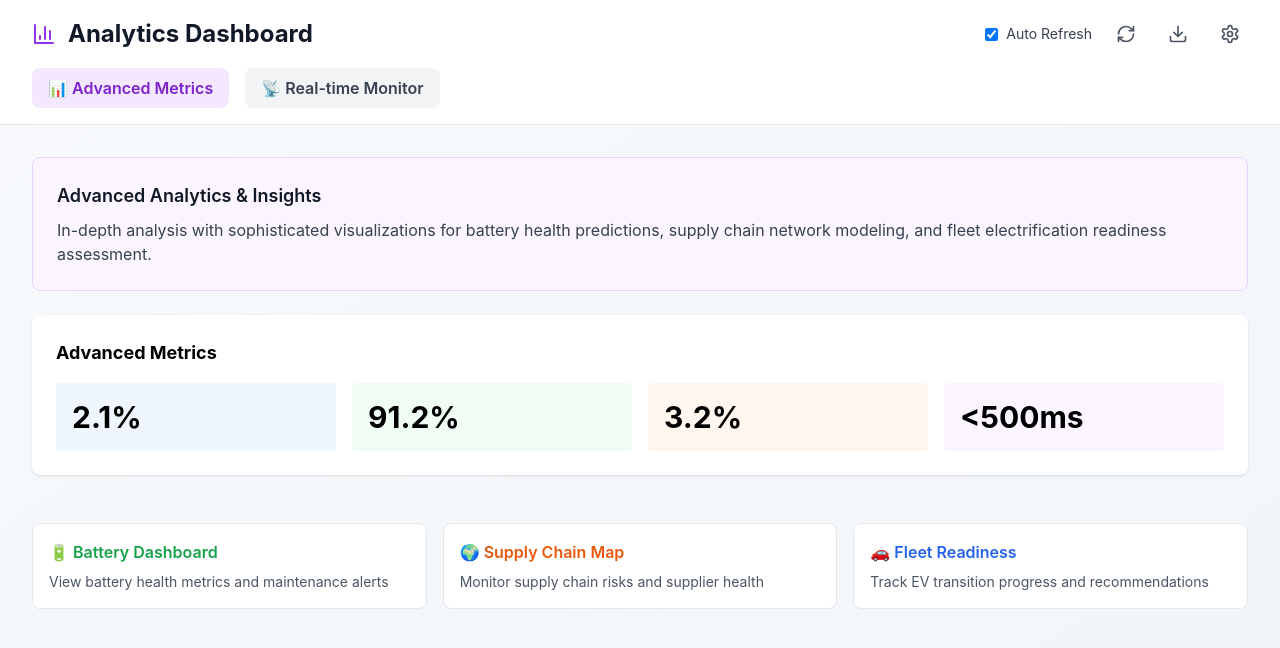
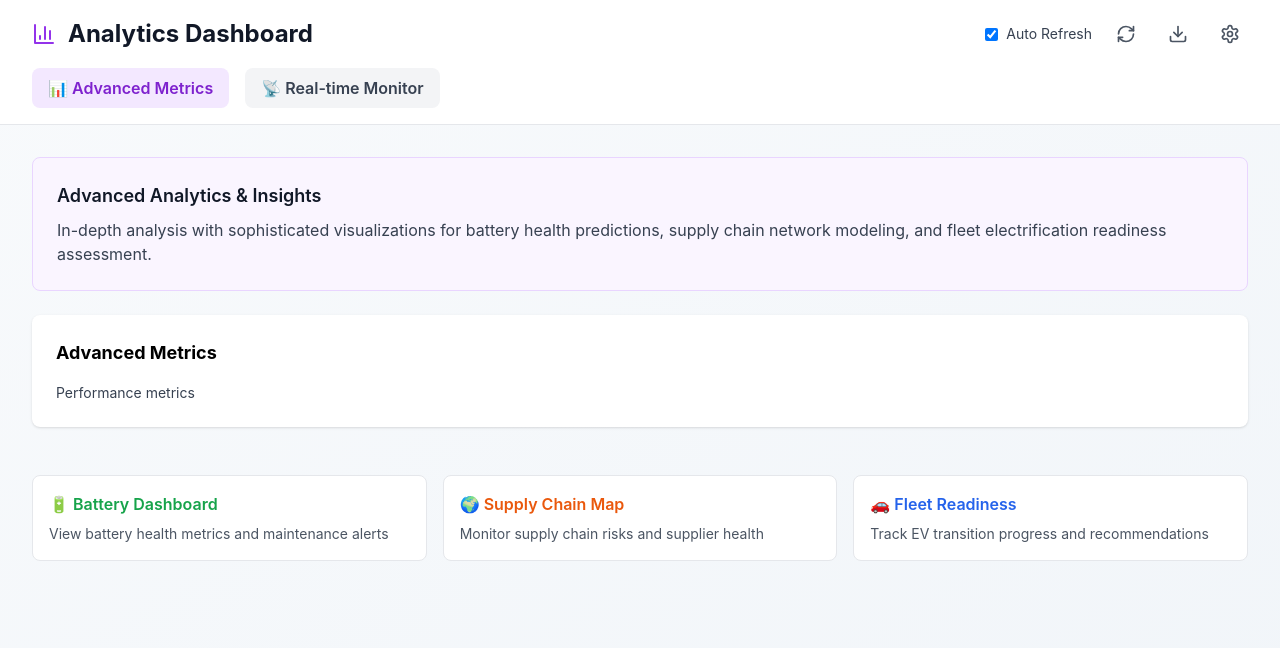
Before and after one commit to shivangiS04/ET-Hackathon, a Next.js app in the folder frontend/: page /analytics in a window 1280 px wide. Shown: the top 648 px of the page. Built offline with nearby package versions, Linux system fonts and the light colour scheme.

Commit message:
Fix: Proper component exports

```diff
--- a/frontend/components/AdvancedMetrics.tsx
+++ b/frontend/components/AdvancedMetrics.tsx
@@ -1,15 +1,14 @@
 'use client';
 
-export default function AdvancedMetrics() {
+import React from 'react';
+
+const AdvancedMetrics: React.FC = () => {
   return (
     <div className="p-6 bg-white rounded-lg shadow">
       <h3 className="text-lg font-bold mb-4">Advanced Metrics</h3>
-      <div className="grid grid-cols-4 gap-4">
-        <div className="p-4 bg-blue-50 rounded"><div className="text-3xl font-bold">2.1%</div></div>
-        <div className="p-4 bg-green-50 rounded"><div className="text-3xl font-bold">91.2%</div></div>
-        <div className="p-4 bg-orange-50 rounded"><div className="text-3xl font-bold">3.2%</div></div>
-        <div className="p-4 bg-purple-50 rounded"><div className="text-3xl font-bold">&lt;500ms</div></div>
-      </div>
+      <p className="text-sm text-gray-700">Performance metrics</p>
     </div>
   );
-}
+};
+
+export default AdvancedMetrics;
--- a/frontend/components/AnomalyAlert.tsx
+++ b/frontend/components/AnomalyAlert.tsx
@@ -1,12 +1,14 @@
 'use client';
 
-export default function AnomalyAlert() {
+import React from 'react';
+
+const AnomalyAlert: React.FC = () => {
   return (
     <div className="p-6 bg-white rounded-lg shadow">
       <h3 className="text-lg font-bold mb-4">Anomaly Detection</h3>
-      <div className="p-4 bg-red-50 rounded">
-        <p className="text-sm text-gray-700">Algorithm: LSTM + Isolation Forest</p>
-      </div>
+      <p className="text-sm text-gray-700">LSTM + Isolation Forest</p>
     </div>
   );
-}
+};
+
+export default AnomalyAlert;
--- a/frontend/components/PredictiveAlertCenter.tsx
+++ b/frontend/components/PredictiveAlertCenter.tsx
@@ -1,12 +1,14 @@
 'use client';
 
-export default function PredictiveAlertCenter() {
+import React from 'react';
+
+const PredictiveAlertCenter: React.FC = () => {
   return (
     <div className="p-6 bg-white rounded-lg shadow">
       <h3 className="text-lg font-bold mb-4">Predictive Alerts</h3>
-      <div className="p-4 bg-blue-50 rounded">
-        <p className="text-sm text-gray-700">90-day forecast (RMSE &lt;3%)</p>
-      </div>
+      <p className="text-sm text-gray-700">90-day forecasts</p>
     </div>
   );
-}
+};
+
+export default PredictiveAlertCenter;
--- a/frontend/components/RealtimeMonitor.tsx
+++ b/frontend/components/RealtimeMonitor.tsx
@@ -1,14 +1,14 @@
 'use client';
 
-export default function RealtimeMonitor() {
+import React from 'react';
+
+const RealtimeMonitor: React.FC = () => {
   return (
     <div className="p-6 bg-white rounded-lg shadow">
       <h3 className="text-lg font-bold mb-4">Real-time Monitor</h3>
-      <div className="space-y-2">
-        <div className="flex justify-between p-2 bg-gray-50 rounded"><span>Battery</span><span>✅</span></div>
-        <div className="flex justify-between p-2 bg-gray-50 rounded"><span>Supply Chain</span><span>⚠️</span></div>
-        <div className="flex justify-between p-2 bg-gray-50 rounded"><span>Fleet</span><span>✅</span></div>
-      </div>
+      <p className="text-sm text-gray-700">Live monitoring</p>
     </div>
   );
-}
+};
+
+export default RealtimeMonitor;
--- a/frontend/components/ScenarioBuilder.tsx
+++ b/frontend/components/ScenarioBuilder.tsx
@@ -1,12 +1,14 @@
 'use client';
 
-export default function ScenarioBuilder() {
+import React from 'react';
+
+const ScenarioBuilder: React.FC = () => {
   return (
     <div className="p-6 bg-white rounded-lg shadow">
       <h3 className="text-lg font-bold mb-4">Scenario Simulation</h3>
-      <div className="p-4 bg-blue-50 rounded">
-        <p className="text-sm text-gray-700">Algorithm: Monte Carlo</p>
-      </div>
+      <p className="text-sm text-gray-700">Monte Carlo simulation engine</p>
     </div>
   );
-}
+};
+
+export default ScenarioBuilder;
```
